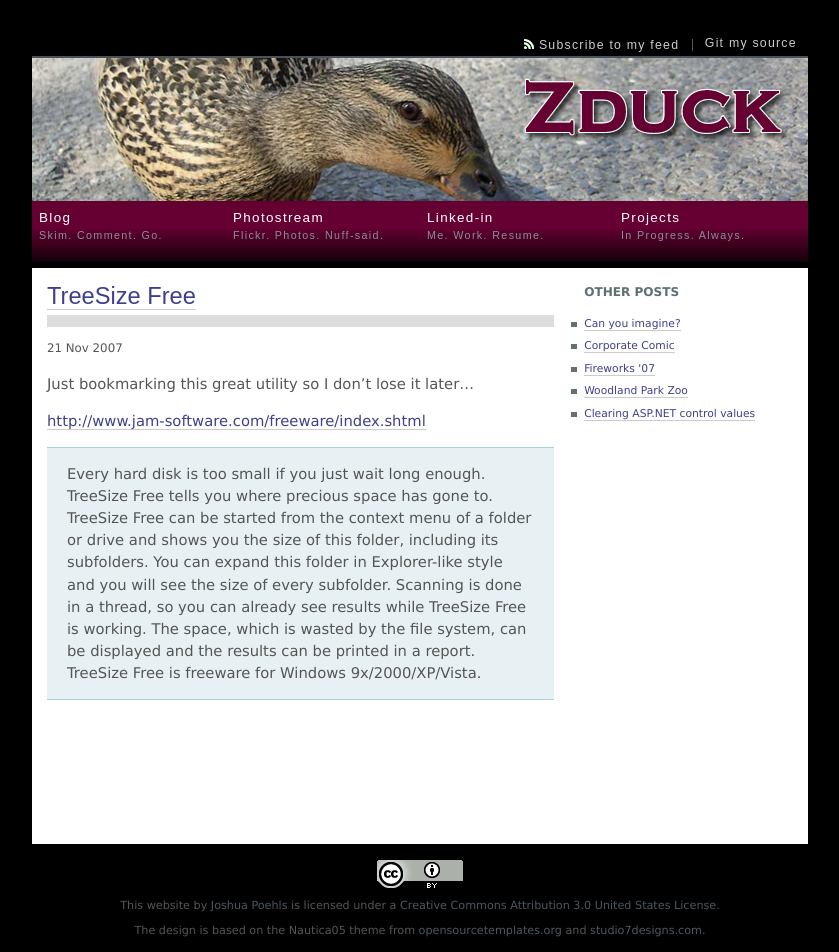
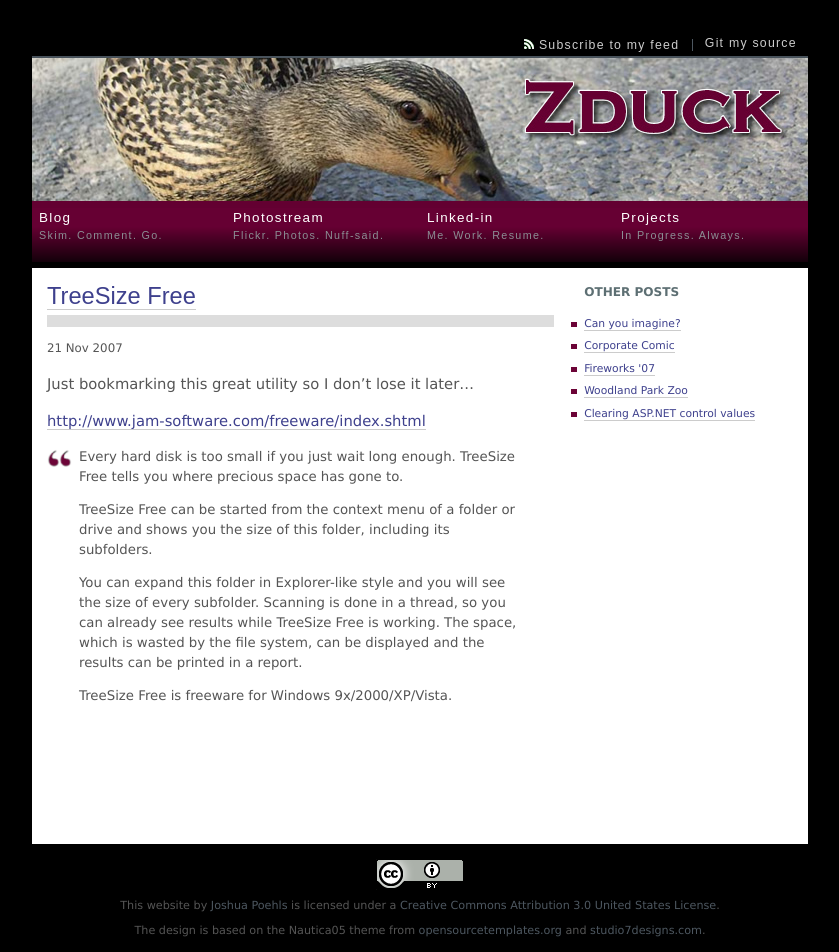
Before and after one commit to jpoehls/old-zduck-web, a Jekyll site: the page built from _posts/2007-11-21-treesize-free.markdown, in a window 1280 px wide. Shown: the whole page, without its empty margins (220-1059 px from the left). Built offline with Jekyll 4.4.1, drawn with Linux system fonts in a browser that asks for light colours; Markdown is read by kramdown in place of the engine named in the settings.

Commit message:
removed unused image. recolored bullet. added blockquote styles

```diff
--- a/_posts/2007-11-21-treesize-free.markdown
+++ b/_posts/2007-11-21-treesize-free.markdown
@@ -10,10 +10,13 @@ Just bookmarking this great utility so I don't lose it later...
 
 > Every hard disk is too small if you just wait long enough.
 > TreeSize Free tells you where precious space has gone to.
+>
 > TreeSize Free can be started from the context menu of a folder or drive
 > and shows you the size of this folder, including its subfolders.
+>
 > You can expand this folder in Explorer-like style and you will see the size
 > of every subfolder. Scanning is done in a thread, so you can already see
 > results while TreeSize Free is working. The space, which is wasted by the
 > file system, can be displayed and the results can be printed in a report.
+>
 > TreeSize Free is freeware for Windows 9x/2000/XP/Vista.
--- a/stylesheets/html.css
+++ b/stylesheets/html.css
@@ -80,16 +80,6 @@ ul li
     padding: .3em 0;
 }
 
-/* Blockquote */
-blockquote
-{
-    margin: 0;
-    padding: 0 20px;
-    background: #E7F1F3;
-    border-top: 1px solid #AAD3DB;
-    border-bottom: 1px solid #AAD3DB;
-}
-
 
 /**************************************************************
     Form Elements
--- a/stylesheets/layout.css
+++ b/stylesheets/layout.css
@@ -344,6 +344,16 @@
     line-height: 1.5em;
 }
 
+.post blockquote
+{
+    margin: 0;
+    padding: 0 32px;
+    background-image: url(/images/quotes.png);
+    background-repeat: no-repeat;
+    background-position: top left;
+    font-size: 90%;
+}
+
 .post .lightbox, .post .img
 {
     display: block;
```
Also changed, not shown: images/bg/submenu1.gif, images/bg/submenu2.gif (deleted), images/linkbg.png (deleted), images/quotes.png (added).
